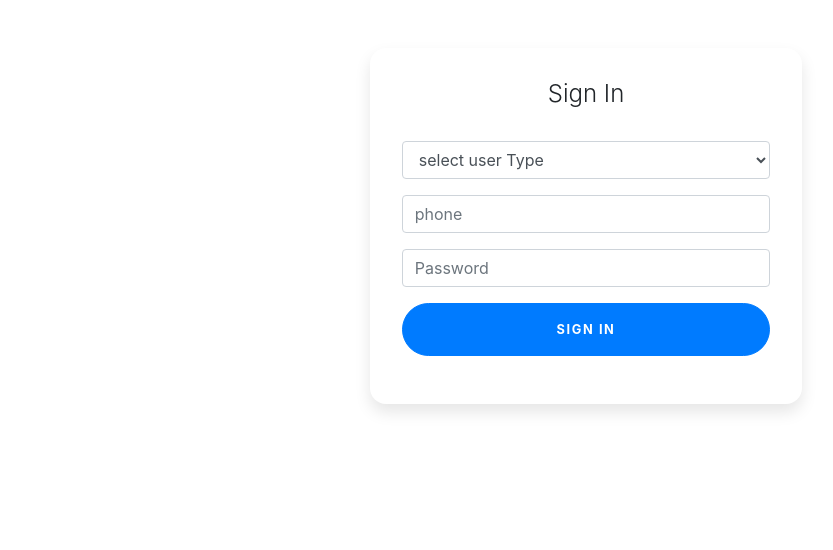
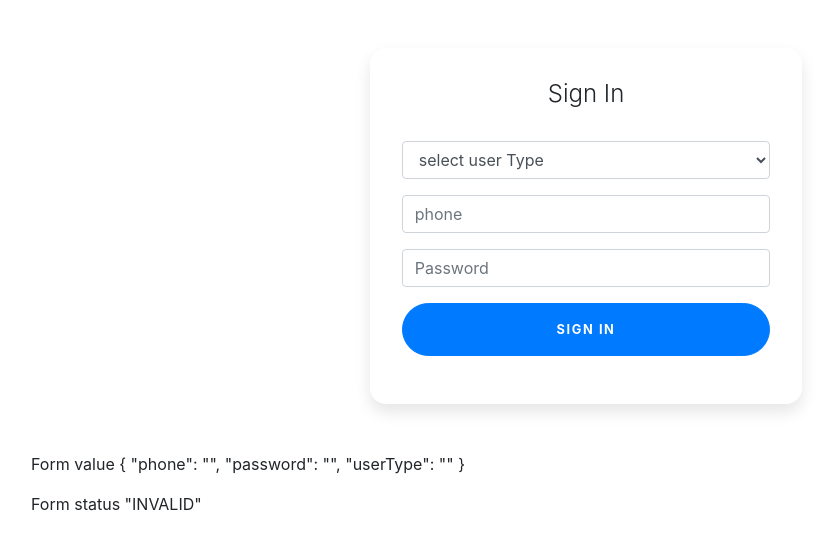
Before and after one commit to aditya70/dss-user-portal, an Angular app: page / in a window 1280 px wide. Shown: the top 550 px of the page, without its empty margins (54-887 px from the left). Built offline with nearby package versions, Linux system fonts and the light colour scheme.

Commit message:
removed comment from login page

```diff
--- a/src/app/login/login.component.html
+++ b/src/app/login/login.component.html
@@ -56,7 +56,7 @@
     </div>
   </div>
   </div>
-<!-- <div>
+<div>
   <p>Form value {{ loginForm.value | json }} </p>
   <p> Form status {{ loginForm.status | json}} </p>
-</div> -->
+</div>
```
